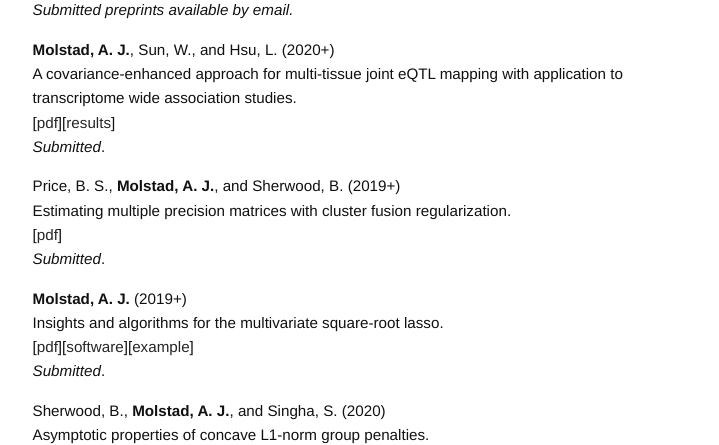
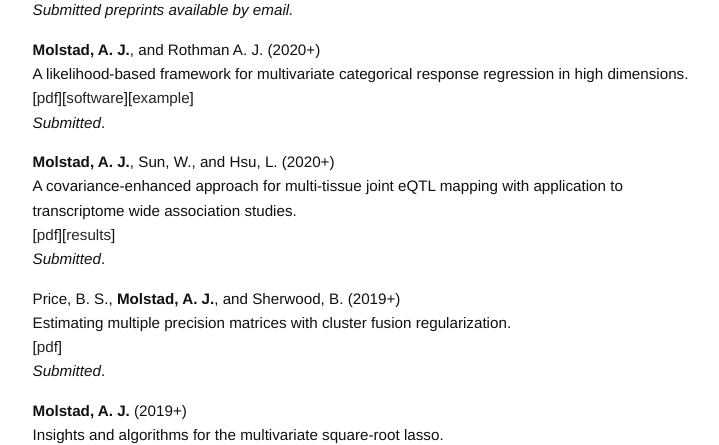
Before and after one commit to ajmolstad/ajmolstad.github.io, a Jekyll site: the page built from research.md, in a window 1280 px wide and 900 px high, cut to the strip 455-900 px from the top of the window. Shown: the whole strip, without its empty margins (275-994 px from the left). Built offline with Jekyll 4.4.1, drawn with Linux system fonts in a browser that asks for light colours.

Commit message:
Update research.md

```diff
--- a/research.md
+++ b/research.md
@@ -20,10 +20,10 @@
 A latent variable model for mixed-type multivariate response regression. <br>
 *Submitted*.  <br> -->
 
-<!-- **Molstad, A. J.**, and Rothman A. J. (2020+)<br>
+**Molstad, A. J.**, and Rothman A. J. (2020+)<br>
 A likelihood-based framework for multivariate categorical response regression in high dimensions. <br>
 [[pdf](https://arxiv.org/pdf/1909.05041)][[software](https://github.com/ajmolstad/BvCategorical)][[example](/docs/BvCategorical_Example.html)] <br>
-*Submitted*.  <br> -->
+*Submitted*.  <br>
 
 **Molstad, A. J.**, Sun, W., and Hsu, L. (2020+)<br>
 A covariance-enhanced approach for multi-tissue joint eQTL mapping with application to transcriptome wide association studies. <br>
```
